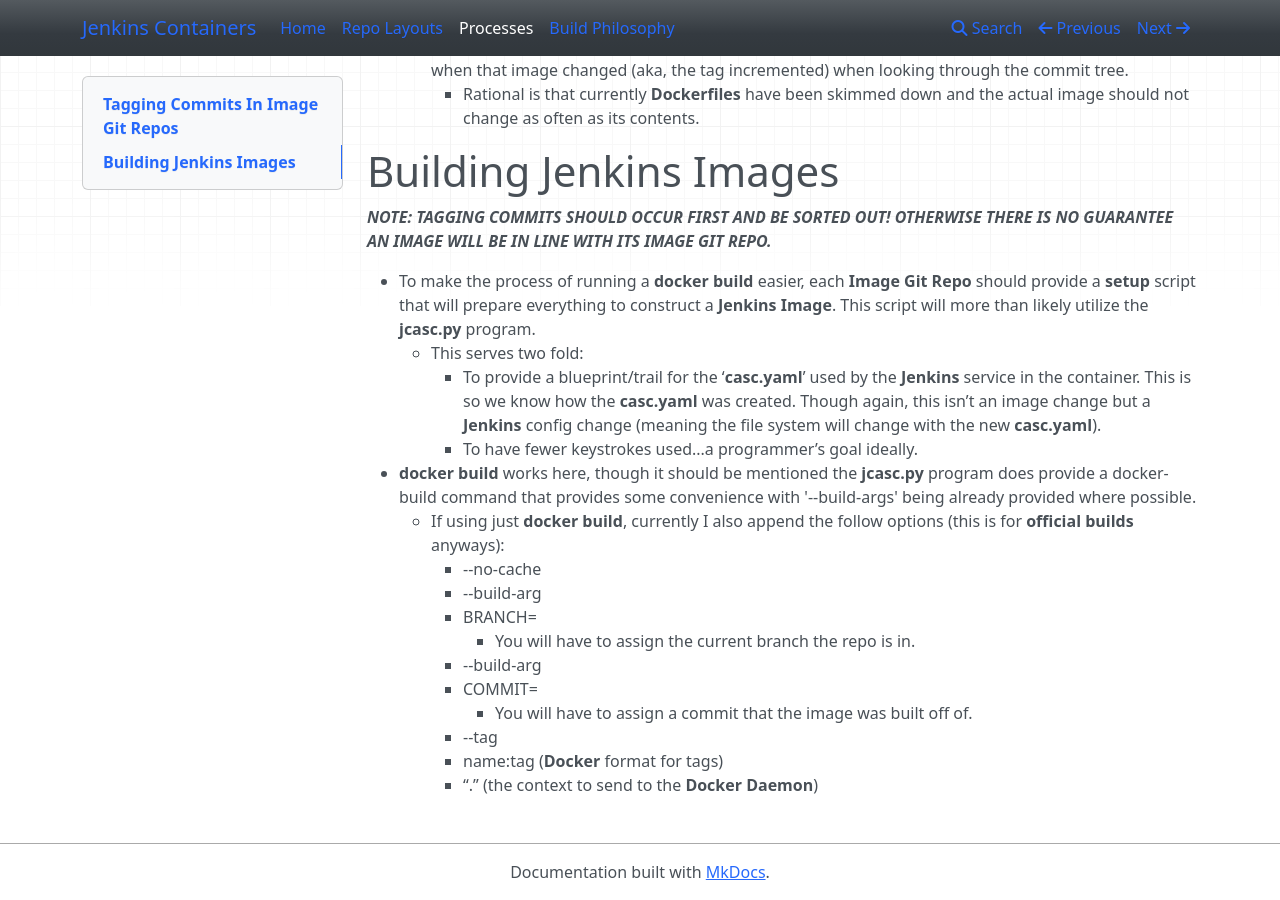
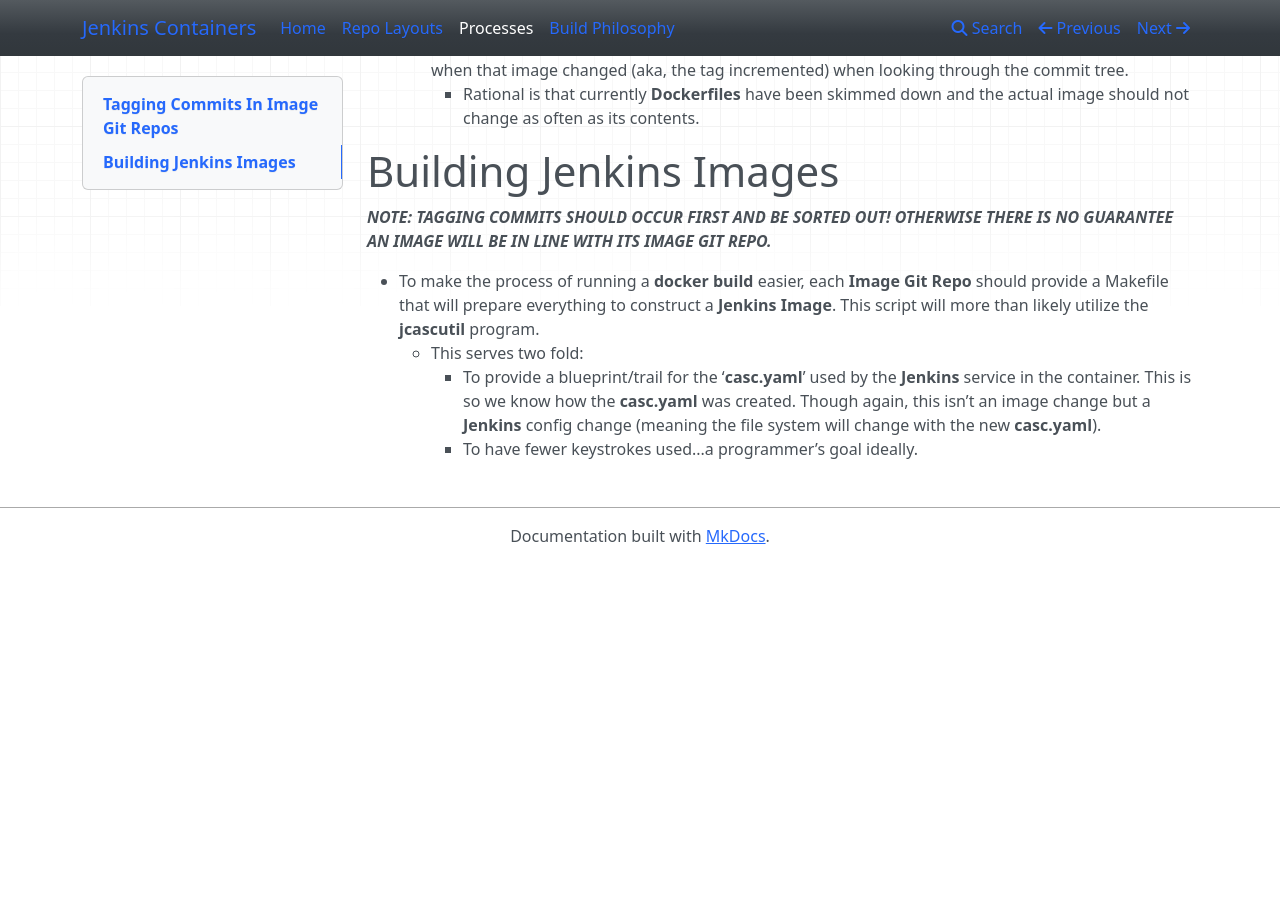
Before and after one commit to cavcrosby/jenkins-containers, an MkDocs documentation site: the page built from docs/processes.md, in a window 1280 px wide and 900 px high, scrolled down 556 px. Built offline with MkDocs 1.6.1, drawn with Linux system fonts in a browser that asks for light colours; nearby versions of some CDN libraries; after the commit the page ends 1120 px from its top, so only the background shows below that.

Commit message:
Update jcasc program content & other small tweaks

```diff
--- a/docs/processes.md
+++ b/docs/processes.md
@@ -15,19 +15,7 @@
 
 ***NOTE: TAGGING COMMITS SHOULD OCCUR FIRST AND BE SORTED OUT! OTHERWISE THERE IS NO GUARANTEE AN IMAGE WILL BE IN LINE WITH ITS IMAGE GIT REPO.***
 
-* To make the process of running a **docker build** easier, each **Image Git Repo** should provide a **setup** script that will prepare everything to construct a **Jenkins Image**. This script will more than likely utilize the **jcasc.py** program.
+* To make the process of running a **docker build** easier, each **Image Git Repo** should provide a Makefile that will prepare everything to construct a **Jenkins Image**. This script will more than likely utilize the **jcascutil** program.
     * This serves two fold:
         * To provide a blueprint/trail for the ‘**casc.yaml**’ used by the **Jenkins** service in the container. This is so we know how the **casc.yaml** was created. Though again, this isn’t an image change but a **Jenkins** config change (meaning the file system will change with the new **casc.yaml**).
         * To have fewer keystrokes used...a programmer’s goal ideally.
-* **docker build** works here, though it should be mentioned the **jcasc.py** program does provide a docker-build command that provides some convenience with '--build-args' being already provided where possible.
-    * If using just **docker build**, currently I also append the follow options (this is for **official builds** anyways):
-        * --no-cache
-        * --build-arg
-        * BRANCH=
-            * You will have to assign the current branch the repo is in.
-        * --build-arg
-        * COMMIT=
-            * You will have to assign a commit that the image was built off of.
-        * --tag
-        * name:tag (**Docker** format for tags)
-        * “.” (the context to send to the **Docker Daemon**)
--- a/mkdocs.yml
+++ b/mkdocs.yml
@@ -1,4 +1,6 @@
 site_name: Jenkins Containers
+docs_dir: docs
+# site_url/use_directory_urls were set as mkdocs 1.2.1 complained otherwise
 site_url:
 use_directory_urls: False
 nav:
```
Also changed, not shown: docs/index.md (+4 -4 lines), docs/layouts.md (+5 -4 lines), 1 other file.
